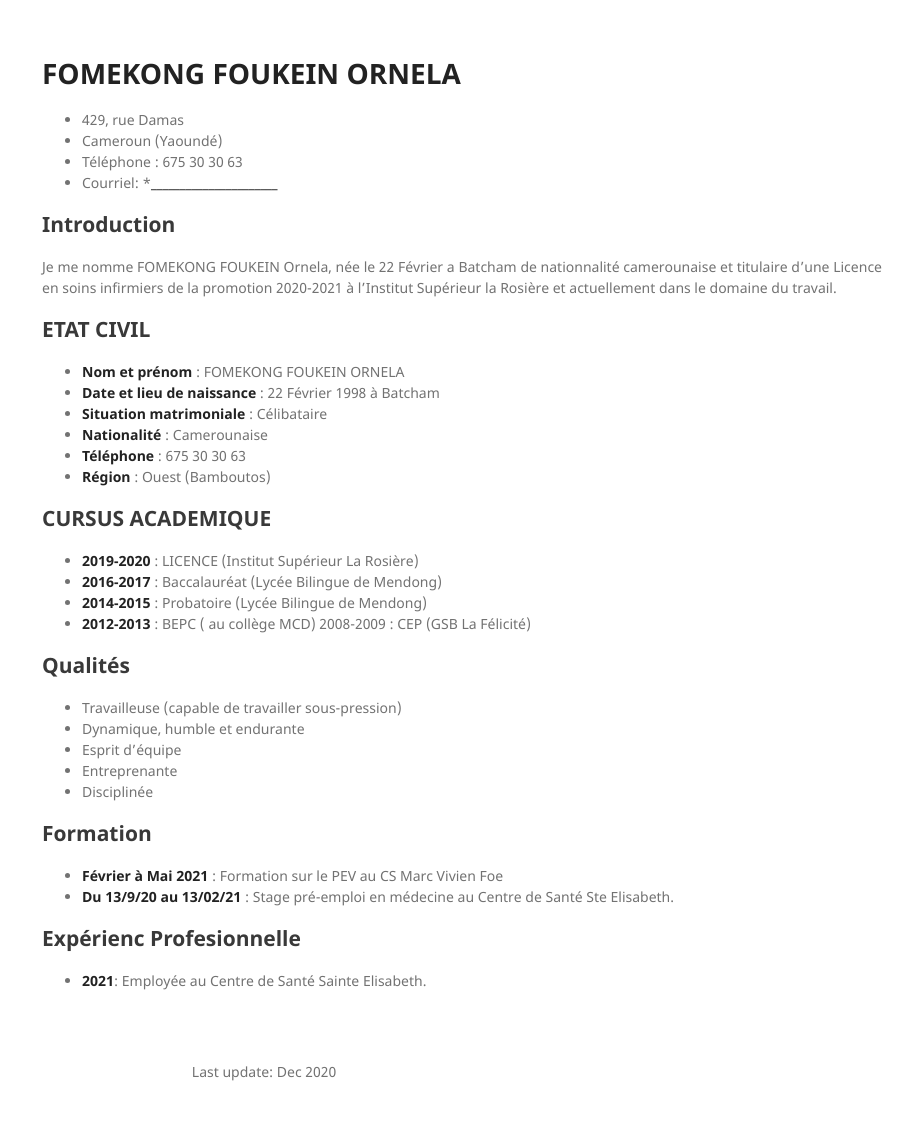
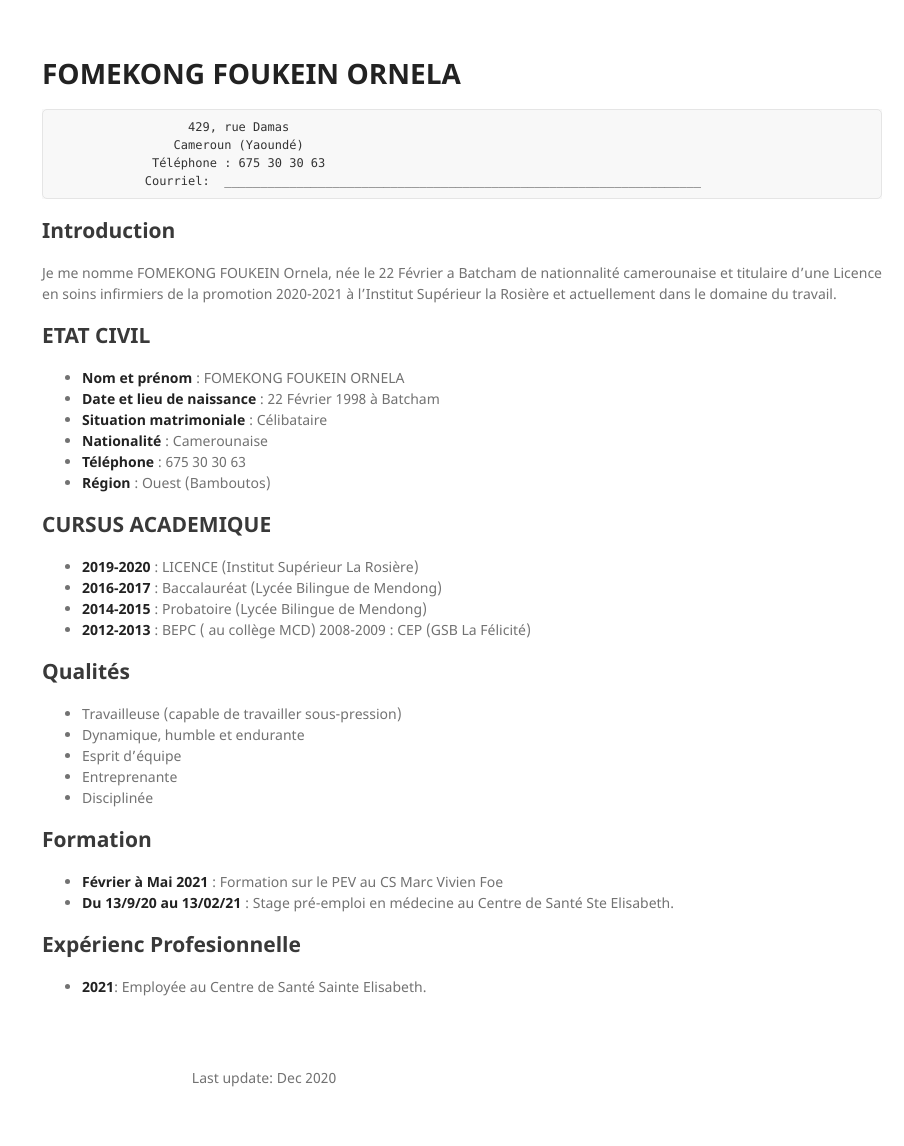
Before and after one commit to ornela1998/ornela1998.github.io, a Jekyll site: the page built from index.md, in a window 1280 px wide. Shown: the whole page, without its empty margins (376-1280 px from the left). Built offline with Jekyll 4.4.1, drawn with Linux system fonts in a browser that asks for light colours; nearby versions of some CDN libraries; our own code applies the rules of GitHub Pages for plain Markdown files; a style sheet for code colours, icons or effects is not loaded; part of the change alters nothing that is shown.

```diff
--- a/index.md
+++ b/index.md
@@ -1,9 +1,9 @@
 #                  FOMEKONG FOUKEIN ORNELA
-*                      429, rue Damas
-*                    Cameroun (Yaoundé)
-*                 Téléphone : 675 30 30 63
-*                Courriel:
-*__________________________________________________________________
+                      429, rue Damas
+                    Cameroun (Yaoundé)
+                 Téléphone : 675 30 30 63
+                Courriel:
+__________________________________________________________________
 
 ## Introduction
 
```
